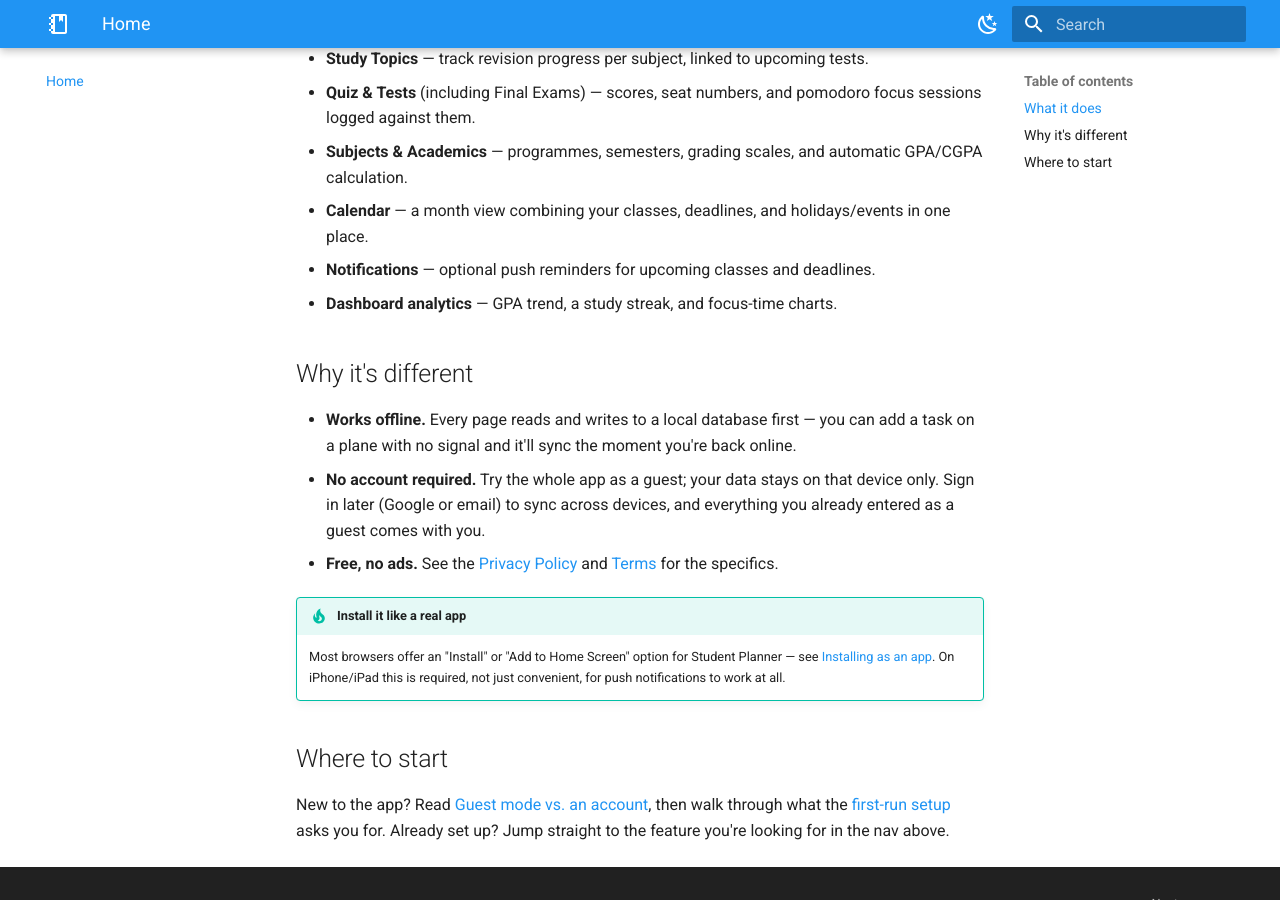
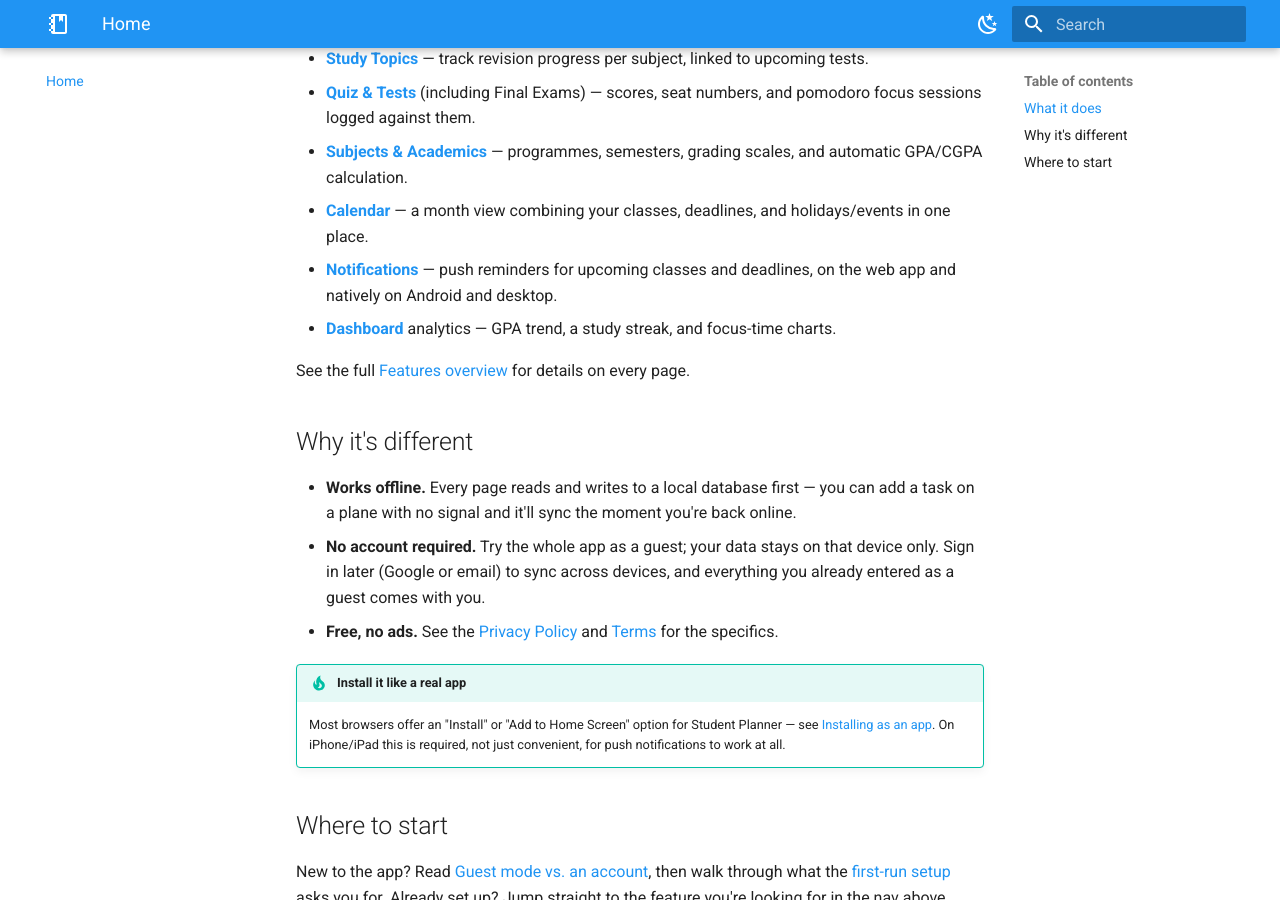
Before and after one commit to Jerit3787/planner-docs, an MkDocs documentation site: the page built from docs/index.md, in a window 1280 px wide and 900 px high, scrolled down 872 px. Built offline with MkDocs 1.6.1 and Material for MkDocs 9.7.7, drawn with Linux system fonts in a browser that asks for light colours.

Commit message:
docs: add a Features overview page with a platform-support table
New docs/features/index.md links every feature page from one place, with
copy pulled from the landing page's own feature rows for a consistent
voice between the two. Includes a platform-support table (web/Android/
desktop) since almost everything is identical across platforms except
notifications (Android gets real push same as web; desktop is local-only,
app must be open) and update mechanics.

Also links the existing homepage bullet list to each feature's own page,
and updates the notifications page to reference the new table instead of
duplicating the platform breakdown.

```diff
--- a/docs/index.md
+++ b/docs/index.md
@@ -8,16 +8,23 @@
 
 ## What it does
 
-- **Schedule** — a weekly timetable, including classes that only run on alternating weeks.
-- **Homework & Tasks** — due dates, reminders, and a during-class/custom time picker.
-- **Study Topics** — track revision progress per subject, linked to upcoming tests.
-- **Quiz & Tests** (including Final Exams) — scores, seat numbers, and pomodoro focus sessions logged
-  against them.
-- **Subjects & Academics** — programmes, semesters, grading scales, and automatic GPA/CGPA
-  calculation.
-- **Calendar** — a month view combining your classes, deadlines, and holidays/events in one place.
-- **Notifications** — optional push reminders for upcoming classes and deadlines.
-- **Dashboard analytics** — GPA trend, a study streak, and focus-time charts.
+- **[Schedule](features/schedule.md)** — a weekly timetable, including classes that only run on
+  alternating weeks.
+- **[Homework & Tasks](features/homework.md)** — due dates, reminders, and a during-class/custom time
+  picker.
+- **[Study Topics](features/study.md)** — track revision progress per subject, linked to upcoming
+  tests.
+- **[Quiz & Tests](features/quiz.md)** (including Final Exams) — scores, seat numbers, and pomodoro
+  focus sessions logged against them.
+- **[Subjects & Academics](features/academics.md)** — programmes, semesters, grading scales, and
+  automatic GPA/CGPA calculation.
+- **[Calendar](features/calendar.md)** — a month view combining your classes, deadlines, and
+  holidays/events in one place.
+- **[Notifications](features/notifications.md)** — push reminders for upcoming classes and deadlines,
+  on the web app and natively on Android and desktop.
+- **[Dashboard](features/dashboard.md)** analytics — GPA trend, a study streak, and focus-time charts.
+
+See the full [Features overview](features/index.md) for details on every page.
 
 ## Why it's different
 
--- a/mkdocs.yml
+++ b/mkdocs.yml
@@ -48,6 +48,7 @@
       - Guest mode vs. an account: getting-started/guest-vs-account.md
       - First-run setup: getting-started/onboarding.md
   - Features:
+      - Overview: features/index.md
       - Dashboard: features/dashboard.md
       - Schedule: features/schedule.md
       - Homework & Tasks: features/homework.md
```
Also changed, not shown: docs/features/index.md (added, +86 -0 lines), docs/features/notifications.md (+8 -0 lines).
